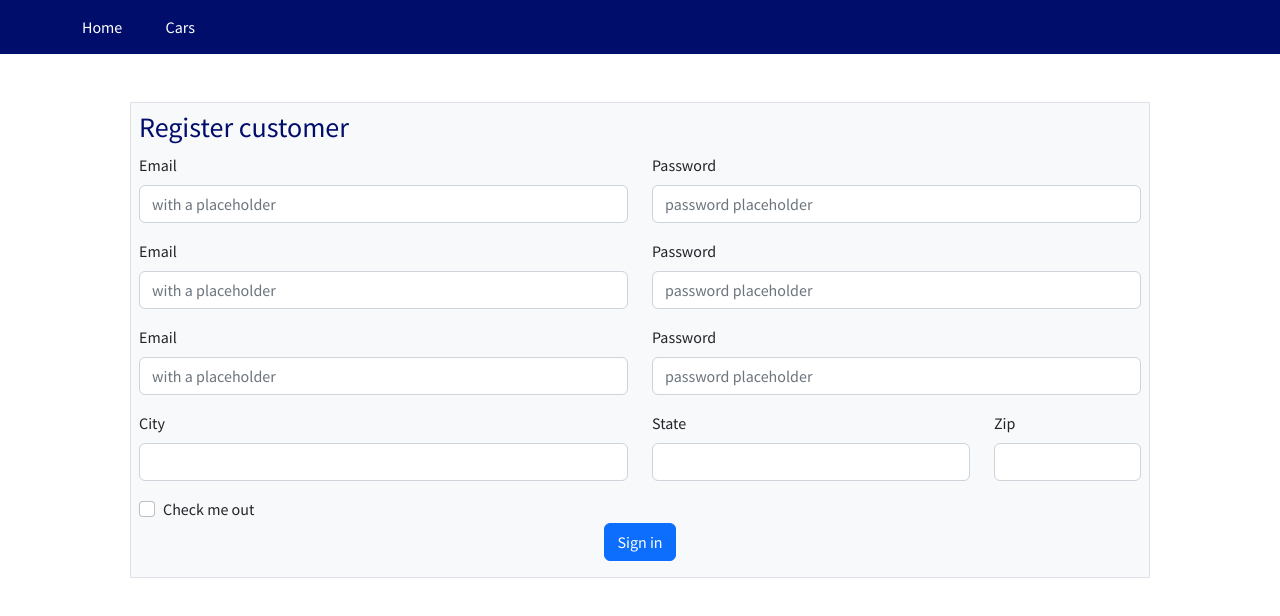
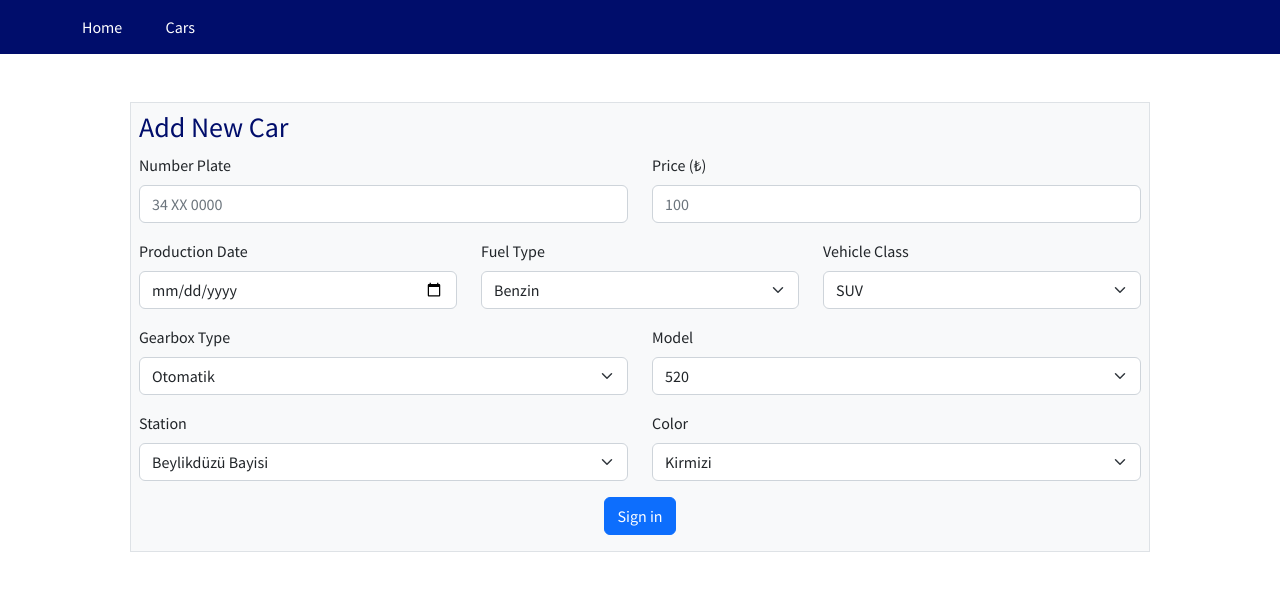
Before and after one commit to omerbozbulut/RentACar, a React (Create React App) app in the folder rentACarFrontEnd/React-Car/: page /admin in a window 1280 px wide. Shown: the top 616 px of the page. Built offline with nearby package versions, Linux system fonts and the light colour scheme.

Commit message:
create car from admin panel

```diff
--- a/rentACarFrontEnd/React-Car/src/pages/AdminPanel.jsx
+++ b/rentACarFrontEnd/React-Car/src/pages/AdminPanel.jsx
@@ -1,6 +1,7 @@
 import react from "react";
 import {
   Container,
+  Alert,
   Row,
   Form,
   FormGroup,
@@ -9,115 +10,198 @@ import {
   Label,
   Button,
 } from "reactstrap";
+import Axios from "../Axios/Axios";
 
 function AdminPanel() {
+  const handleSubmit = e => {
+    let regex = new RegExp(
+      /^[0-9]{2}[\\ -]{0, 1}[A-Z]{1, 2}[\\ -]{0, 1}[0-9]{4}$/
+    );
+    if (
+      e.target.numberPlate.value === "" ||
+      e.target.price.value === "" ||
+      e.target.productionDate.value === ""
+    ) {
+      Alert("Please fill in all fields");
+    } else if (!regex.test(e.target.numberPlate.value)) {
+      Alert("Please enter a valid number plate");
+    } else {
+      e.preventDefault();
+      const data = JSON.stringify({
+        numberPlate: e.target.numberPlate.value,
+        price: e.target.price.value,
+        vehicleClass: {
+          nameOfVehicleClass: e.target.nameOfVehicleClass.value,
+        },
+        model: {
+          modelName: e.target.modelName.value,
+        },
+        gearboxType: {
+          gearboxTypeName: e.target.gearboxTypeName.value,
+        },
+        fuelType: {
+          fuelTypeName: e.target.fuelTypeName.value,
+        },
+        station: {
+          stationName: e.target.stationName.value,
+        },
+        color: {
+          colorName: e.target.colorName.value,
+        },
+        productionDate: e.target.productionDate.value,
+      });
+      console.log(data);
+      Axios.post("/carController/createCar", data, {
+        headers: {
+          "Content-Type": "application/json",
+        },
+      }).catch(error => {
+        console.log(error);
+      });
+    }
+  };
+
   return (
     <>
       <div>
         <Container>
           <div className="m-5 border bg-light">
-            <Form className="m-2">
+            <Form className="m-2" onSubmit={handleSubmit}>
               <Row>
-                <h3>Register customer</h3>
+                <h3>Add New Car</h3>
                 <Col md={6}>
                   <FormGroup>
-                    <Label for="exampleEmail">Email</Label>
+                    <Label for="numberPlate">Number Plate</Label>
                     <Input
-                      id="exampleEmail"
-                      name="email"
-                      placeholder="with a placeholder"
-                      type="email"
+                      id="numberPlate"
+                      name="numberPlate"
+                      placeholder="34 XX 0000"
+                      type="text"
                     />
                   </FormGroup>
                 </Col>
                 <Col md={6}>
                   <FormGroup>
-                    <Label for="examplePassword">Password</Label>
+                    <Label for="price">Price (₺)</Label>
                     <Input
-                      id="examplePassword"
-                      name="password"
-                      placeholder="password placeholder"
-                      type="password"
+                      id="price"
+                      name="price"
+                      placeholder="100"
+                      type="number"
                     />
+                  </FormGroup>
+                </Col>
+              </Row>
+              <Row>
+                <Col md={4}>
+                  <FormGroup>
+                    <Label for="productionDate">Production Date</Label>
+                    <Input
+                      id="productionDate"
+                      name="productionDate"
+                      placeholder="2020-01-01"
+                      type="date"
+                    />
+                  </FormGroup>
+                </Col>
+                <Col md={4}>
+                  <FormGroup>
+                    <Label for="fuelTypeName">Fuel Type</Label>
+                    <Input id="fuelTypeName" name="fuelTypeName" type="select">
+                      <option>Benzin</option>
+                      <option>Dizel</option>
+                      <option>LPG</option>
+                      <option>Elektrikli</option>
+                    </Input>
+                  </FormGroup>
+                </Col>
+                <Col md={4}>
+                  <FormGroup>
+                    <Label for="nameOfVehicleClass">Vehicle Class</Label>
+                    <Input
+                      id="nameOfVehicleClass"
+                      name="nameOfVehicleClass"
+                      type="select"
+                    >
+                      <option>SUV</option>
+                      <option>Sedan</option>
+                      <option>Cabrio</option>
+                      <option>Hatchback</option>
+                      <option>Coupe</option>
+                      <option>Cuv</option>
+                      <option>Panelvan</option>
+                      <option>Minivan</option>
+                      <option>Station Wagon</option>
+                      <option>Pick Up</option>
+                    </Input>
                   </FormGroup>
                 </Col>
               </Row>
               <Row>
                 <Col md={6}>
                   <FormGroup>
-                    <Label for="exampleEmail">Email</Label>
+                    <Label for="gearboxTypeName">Gearbox Type</Label>
                     <Input
-                      id="exampleEmail"
-                      name="email"
-                      placeholder="with a placeholder"
-                      type="email"
-                    />
+                      id="gearboxTypeName"
+                      name="gearboxTypeName"
+                      type="select"
+                    >
+                      <option>Otomatik</option>
+                      <option>Yarı Otomatik</option>
+                      <option>Manuel</option>
+                    </Input>
                   </FormGroup>
                 </Col>
                 <Col md={6}>
                   <FormGroup>
-                    <Label for="examplePassword">Password</Label>
-                    <Input
-                      id="examplePassword"
-                      name="password"
-                      placeholder="password placeholder"
-                      type="password"
-                    />
+                    <Label for="modelName">Model</Label>
+                    <Input id="modelName" name="modelName" type="select">
+                      <option>520</option>
+                      <option>Maybach</option>
+                      <option>A180</option>
+                      <option>Fluence</option>
+                      <option>Amarok</option>
+                      <option>Superb</option>
+                      <option>Leon</option>
+                      <option>308</option>
+                    </Input>
                   </FormGroup>
                 </Col>
               </Row>
               <Row>
                 <Col md={6}>
                   <FormGroup>
-                    <Label for="exampleEmail">Email</Label>
-                    <Input
-                      id="exampleEmail"
-                      name="email"
-                      placeholder="with a placeholder"
-                      type="email"
-                    />
+                    <Label for="station">Station</Label>
+                    <Input id="stationName" name="stationName" type="select">
+                      <option>Beylikdüzü Bayisi</option>
+                      <option>Kadiköy Bayisi</option>
+                      <option>Buca Bayisi</option>
+                      <option>Alsancak Bayisi</option>
+                      <option>Kizilay Bayisi</option>
+                      <option>Iznik Bayisi</option>
+                      <option>Cumayeri Bayisi</option>
+                      <option>Inegöl Bayisi</option>
+                    </Input>
                   </FormGroup>
                 </Col>
                 <Col md={6}>
                   <FormGroup>
-                    <Label for="examplePassword">Password</Label>
-                    <Input
-                      id="examplePassword"
-                      name="password"
-                      placeholder="password placeholder"
-                      type="password"
-                    />
+                    <Label for="color">Color</Label>
+                    <Input id="colorName" name="colorName" type="select">
+                      <option>Kirmizi</option>
+                      <option>Sari</option>
+                      <option>Mavi</option>
+                      <option>Turuncu</option>
+                      <option>Gri</option>
+                      <option>Beyaz</option>
+                    </Input>
                   </FormGroup>
                 </Col>
               </Row>
-              <Row>
-                <Col md={6}>
-                  <FormGroup>
-                    <Label for="exampleCity">City</Label>
-                    <Input id="exampleCity" name="city" />
-                  </FormGroup>
-                </Col>
-                <Col md={4}>
-                  <FormGroup>
-                    <Label for="exampleState">State</Label>
-                    <Input id="exampleState" name="state" />
-                  </FormGroup>
-                </Col>
-                <Col md={2}>
-                  <FormGroup>
-                    <Label for="exampleZip">Zip</Label>
-                    <Input id="exampleZip" name="zip" />
-                  </FormGroup>
-                </Col>
-              </Row>
-              <FormGroup check>
-                <Input id="exampleCheck" name="check" type="checkbox" />
-                <Label check for="exampleCheck">
-                  Check me out
-                </Label>
-              </FormGroup>
               <FormGroup className="text-center">
-                <Button color="primary">Sign in</Button>
+                <Button color="primary" type="submit">
+                  Sign in
+                </Button>
               </FormGroup>
             </Form>
           </div>
```
Also changed, not shown: 1 other file (tests, documents, lock files or other folders).
